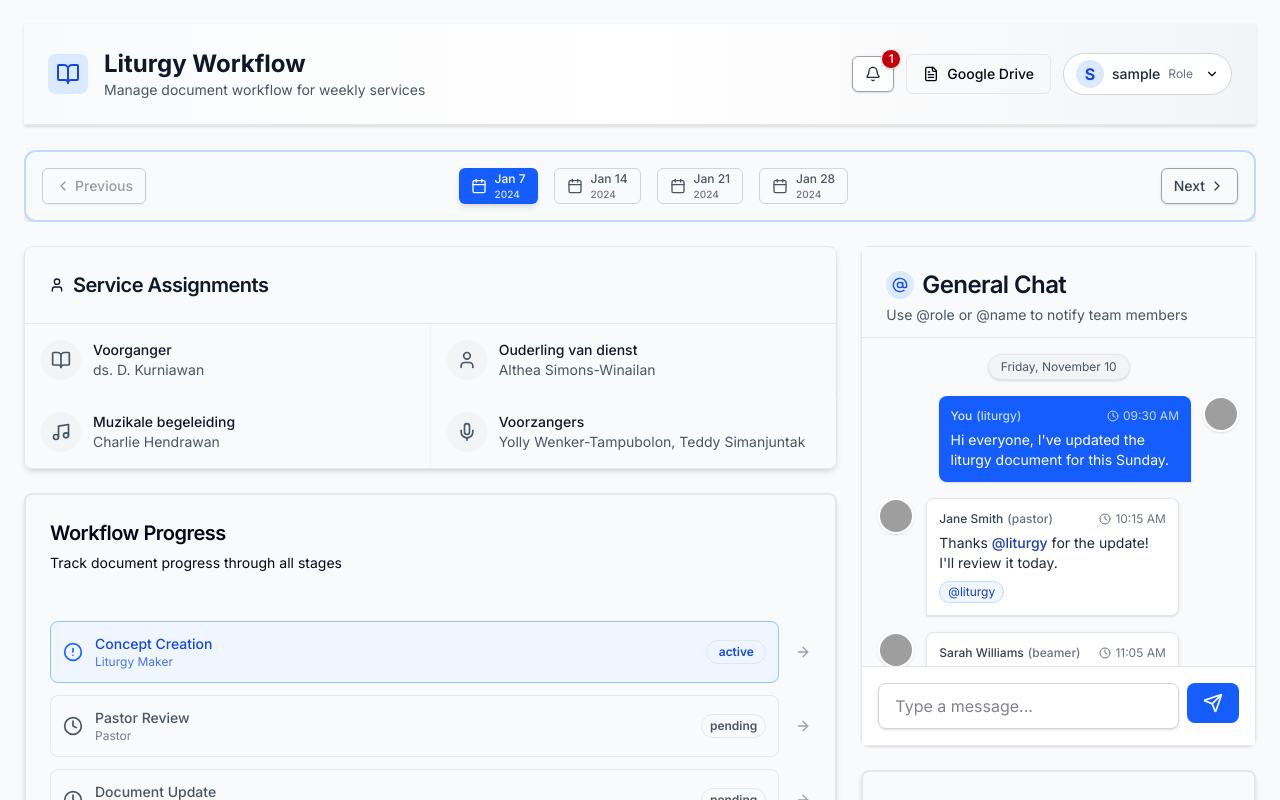
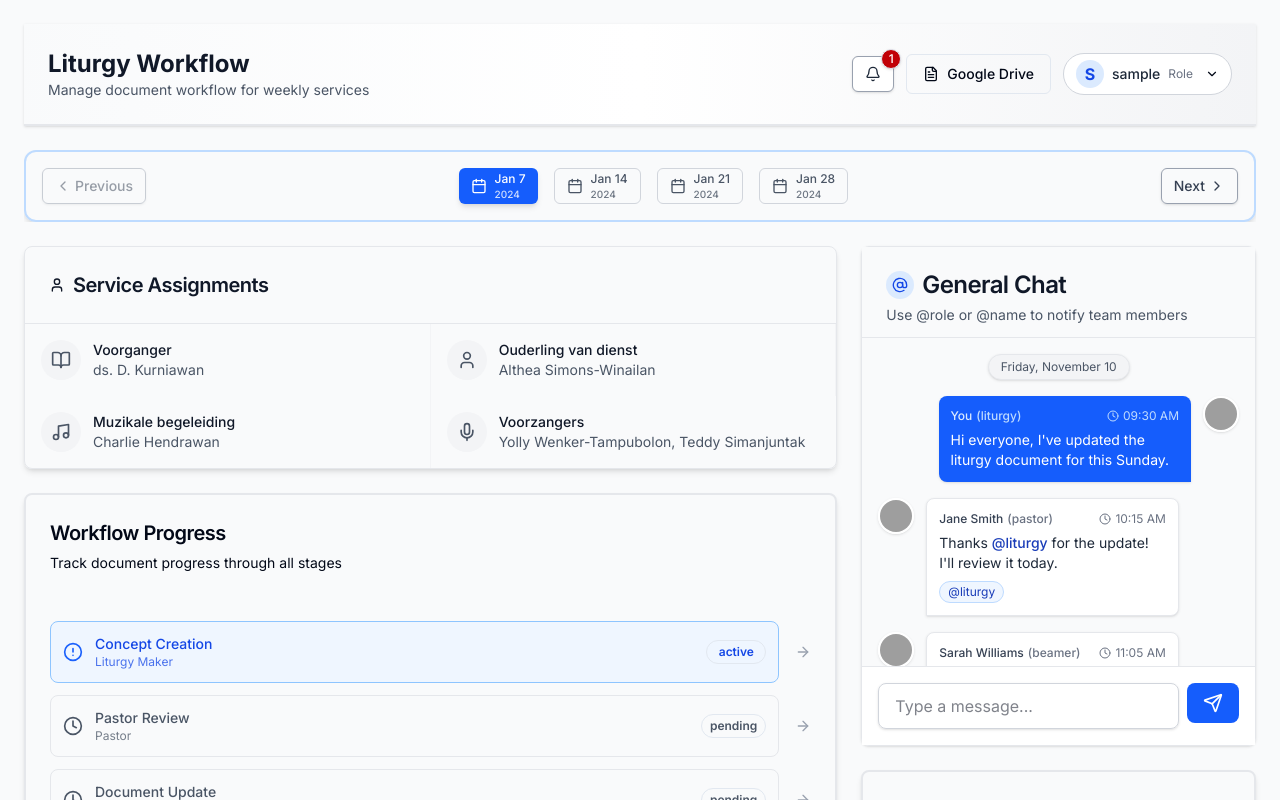
Before and after one commit to noturnachs/gkin, a React (Vite) app: page / in a window 1280 px wide. Shown: the top 800 px of the page. Built offline with nearby package versions, Linux system fonts and the light colour scheme; sample sign-in values are in the browser's storage; grey boxes are pictures that could not be loaded.

Commit message:
Update header.jsx

```diff
--- a/src/components/header.jsx
+++ b/src/components/header.jsx
@@ -1,13 +1,6 @@
 import { useState } from "react";
 import { Button } from "./ui/button";
-import {
-  FileText,
-  BookOpen,
-  Calendar,
-  Users,
-  Settings,
-  Home,
-} from "lucide-react";
+import { FileText } from "lucide-react";
 import { NotificationCenter, NotificationPanel } from "./notification-center";
 
 export function Header({
@@ -26,27 +19,6 @@ export function Header({
   const [showNotificationPanel, setShowNotificationPanel] = useState(false);
   // Add state for user dropdown
   const [showUserDropdown, setShowUserDropdown] = useState(false);
-
-  // Icon logic
-  const getHeaderIcon = () => {
-    const titleLower = title.toLowerCase();
-    if (titleLower.includes("liturgy") || titleLower.includes("workflow")) {
-      return <BookOpen className="w-6 h-6" />;
-    } else if (
-      titleLower.includes("calendar") ||
-      titleLower.includes("schedule")
-    ) {
-      return <Calendar className="w-6 h-6" />;
-    } else if (titleLower.includes("team") || titleLower.includes("users")) {
-      return <Users className="w-6 h-6" />;
-    } else if (
-      titleLower.includes("admin") ||
-      titleLower.includes("settings")
-    ) {
-      return <Settings className="w-6 h-6" />;
-    }
-    return <Home className="w-6 h-6" />;
-  };
 
   // Color logic
   const textColors =
@@ -78,18 +50,11 @@ export function Header({
       <div className="flex flex-col gap-3 md:hidden">
         {/* Top row: Title and menu button */}
         <div className="flex items-center justify-between">
-          <div className="flex items-center gap-3">
-            <div className="p-2 rounded-lg bg-blue-100 text-blue-700">
-              {getHeaderIcon()}
-            </div>
           <div>
-              <h1 className={`text-lg font-bold ${textColors.title}`}>
-                {title}
-              </h1>
+            <h1 className={`text-lg font-bold ${textColors.title}`}>{title}</h1>
             {subtitle && (
               <p className={`text-xs ${textColors.subtitle}`}>{subtitle}</p>
             )}
-            </div>
           </div>
           {/* User menu button */}
           {showUserInfo && (
@@ -184,18 +149,11 @@ export function Header({
       {/* Desktop Layout */}
       <div className="hidden md:flex items-center justify-between gap-4">
         {/* Left: Title and subtitle */}
-        <div className="flex items-center gap-4">
-          <div className="p-2 rounded-lg bg-blue-100 text-blue-700">
-            {getHeaderIcon()}
-          </div>
         <div>
-            <h1 className={`text-2xl font-bold ${textColors.title}`}>
-              {title}
-            </h1>
+          <h1 className={`text-2xl font-bold ${textColors.title}`}>{title}</h1>
           {subtitle && (
             <p className={`text-sm ${textColors.subtitle}`}>{subtitle}</p>
           )}
-          </div>
         </div>
         {/* Right: Actions */}
         <div className="flex items-center gap-3">
```
Lines whose indentation alone changed are shown as unchanged.
